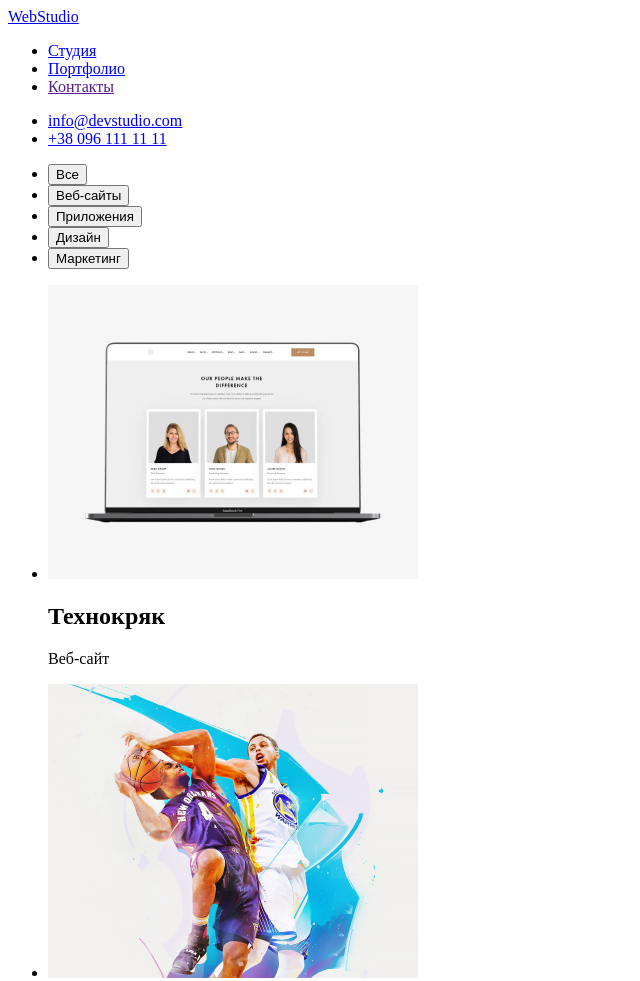
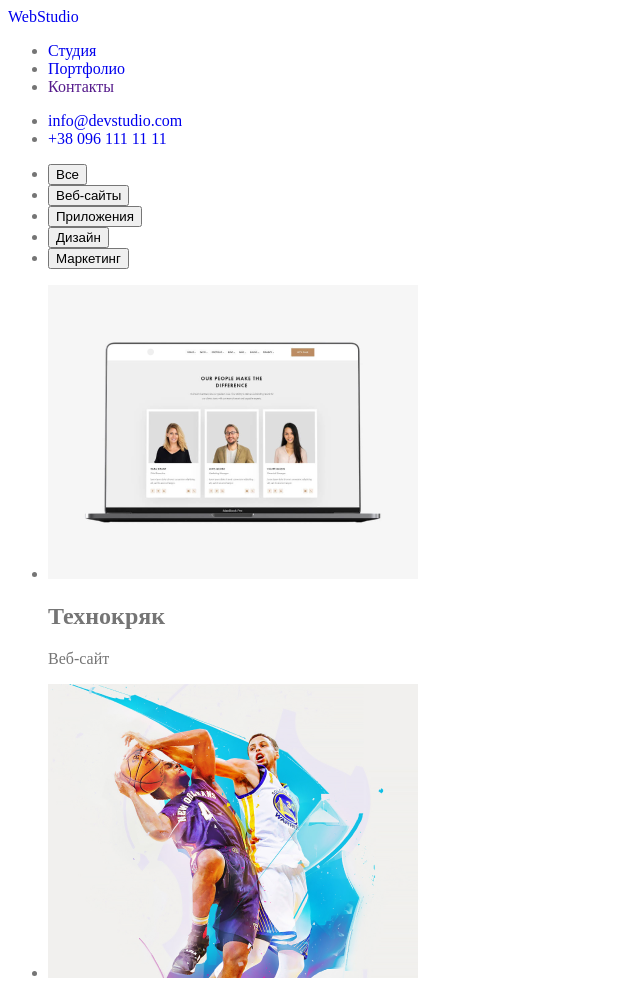
Before and after one commit to zedicusus/goit-murkup-hw-02, a plain HTML site: page portfolio.html in a window 1280 px wide. Shown: the top 981 px of the page, without its empty margins (0-640 px from the left). Drawn offline with Linux system fonts and the light colour scheme.

Commit message:
Добавлен styles.css

```diff
--- /dev/null
+++ b/css/styles.css
@@ -0,0 +1,20 @@
+/* Палитра цветов */
+:root {
+	--background-color: #ffffff;
+	--text-color: #757575;
+	--text-secondary-color: #2f303a;
+	--selection-color: #2196f3;
+}
+
+body {
+	background-color: var(--background-color);
+	color: var(--text-color);
+}
+
+a {
+	text-decoration: none;
+}
+
+ul {
+	link-decoration: none;
+}
--- a/portfolio.html
+++ b/portfolio.html
@@ -4,21 +4,22 @@
     <meta charset="UTF-8">
     <meta name="viewport" content="width=device-width, initialscale=1.0">
     <title>Студия</title>
+    <link rel="stylesheet" href="./css/styles.css">
   </head>
   <body>
     <!-- Шапка -->
     <header>
-      <nav>
-        <a href="./index.html" lang="en">WebStudio</a>
-        <ul>
-          <li><a href="./index.html">Студия</a></li>
-          <li><a href="./portfolio.html">Портфолио</a></li>
-          <li><a href="">Контакты</a></li>
+      <nav class="nav">
+        <a class="logo" href="./index.html" lang="en"><span class="logo-web">Web</span>Studio</a>
+        <ul class="nav-list">
+          <li><a class="nav-link" href="./index.html">Студия</a></li>
+          <li><a class="nav-link" href="./portfolio.html">Портфолио</a></li>
+          <li><a class="nav-link" href="">Контакты</a></li>
         </ul>
       </nav>
-      <ul>
-        <li><a href="mailto:info@devstudio.com">info@devstudio.com</a></li>
-        <li><a href="tel:+380961111111">+38 096 111 11 11</a></li>
+      <ul class="nav-contacts">
+        <li><a class="nav-contacts-link" href="mailto:info@devstudio.com">info@devstudio.com</a></li>
+        <li><a class="nav-contacts-link" href="tel:+380961111111">+38 096 111 11 11</a></li>
       </ul>
     </header>
 
```
Also changed, not shown: index.html (+1 -0 lines).
